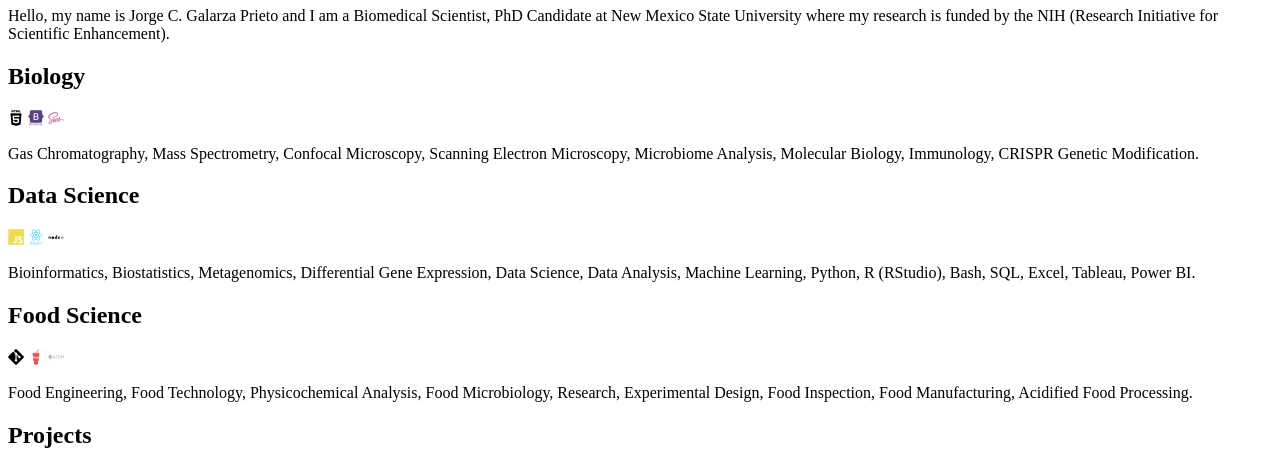
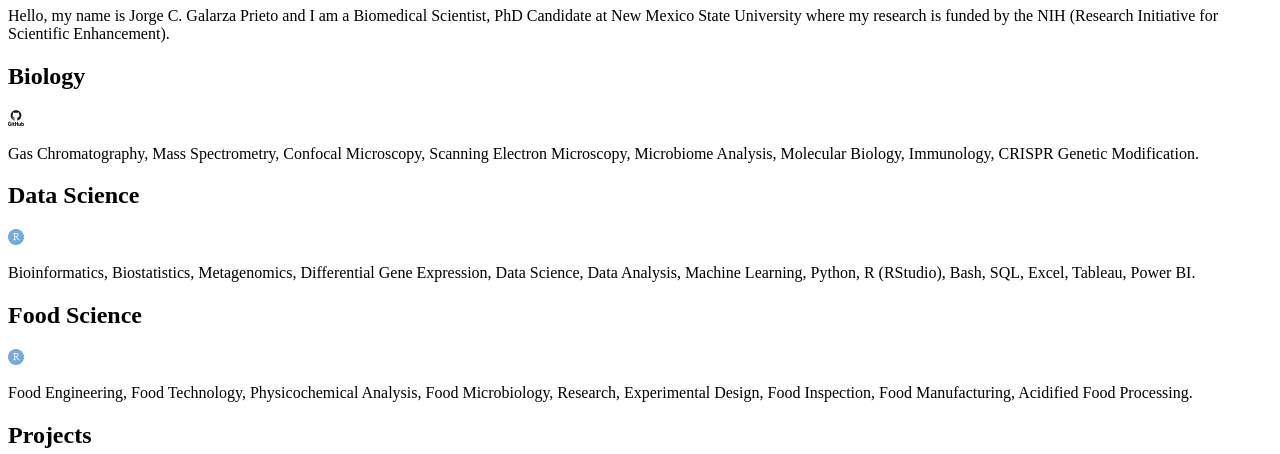
Before and after one commit to jorgegalarza1/jorgegalarza1.github.io, a Jekyll site: the page built from index.html, in a window 1280 px wide. Shown: the part 831-1285 px from the top of the page. Built offline with Jekyll 4.4.1, drawn with Linux system fonts in a browser that asks for light colours.

Commit message:
Update about.html

```diff
--- a/_includes/about.html
+++ b/_includes/about.html
@@ -5,23 +5,17 @@
   <div class="user">
     <div class="tech">
       <h2>Biology</h2>
-      <i class="devicon-html5-plain-wordmark"></i>
-      <i class="devicon-bootstrap-plain-wordmark colored"></i>
-      <i class="devicon-sass-original colored"></i>
+      <i class="devicon-github-original-wordmark colored"></i>
       <p>Gas Chromatography, Mass Spectrometry, Confocal Microscopy, Scanning Electron Microscopy, Microbiome Analysis, Molecular Biology, Immunology, CRISPR Genetic Modification.</p>
     </div>
     <div class="tech">
       <h2>Data Science</h2>
-      <i class="devicon-javascript-plain colored"></i>
-      <i class="devicon-react-original-wordmark colored"></i>
-      <i class="devicon-nodejs-plain-wordmark"></i>
+      <i class="devicon-rstudio-plain colored"></i>
       <p>Bioinformatics, Biostatistics, Metagenomics, Differential Gene Expression, Data Science, Data Analysis, Machine Learning, Python, R (RStudio), Bash, SQL, Excel, Tableau, Power BI.</p>
     </div>
     <div class="tech">
       <h2>Food Science</h2>
-      <i class="devicon-git-plain"></i>
-      <i class="devicon-gulp-plain colored"></i>
-      <i class="devicon-atom-original-wordmark"></i>
+      <i class="devicon-rstudio-plain colored"></i>
       <p>Food Engineering, Food Technology, Physicochemical Analysis, Food Microbiology, Research, Experimental Design, Food Inspection, Food Manufacturing, Acidified Food Processing.</p>
     </div>
 </div>
```
